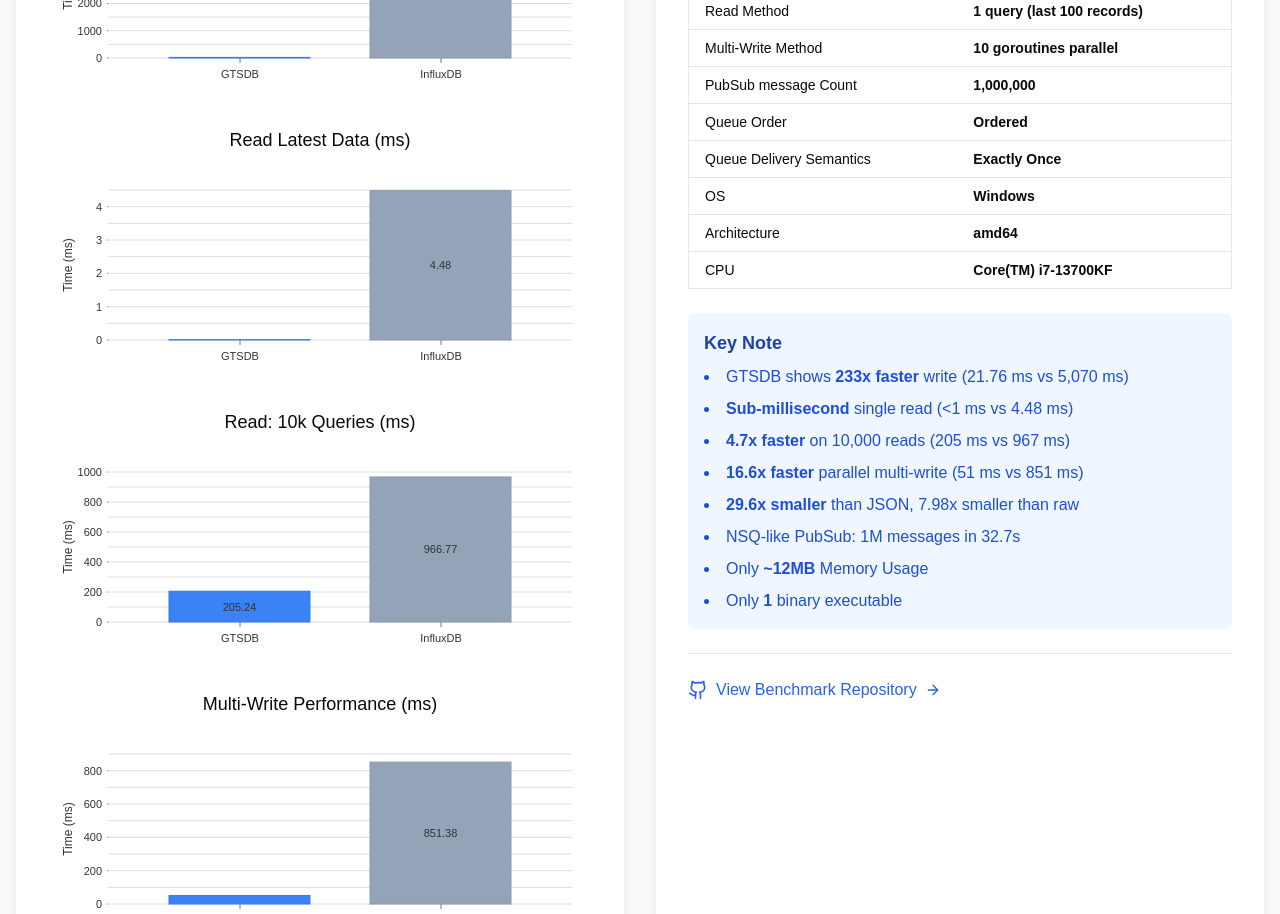
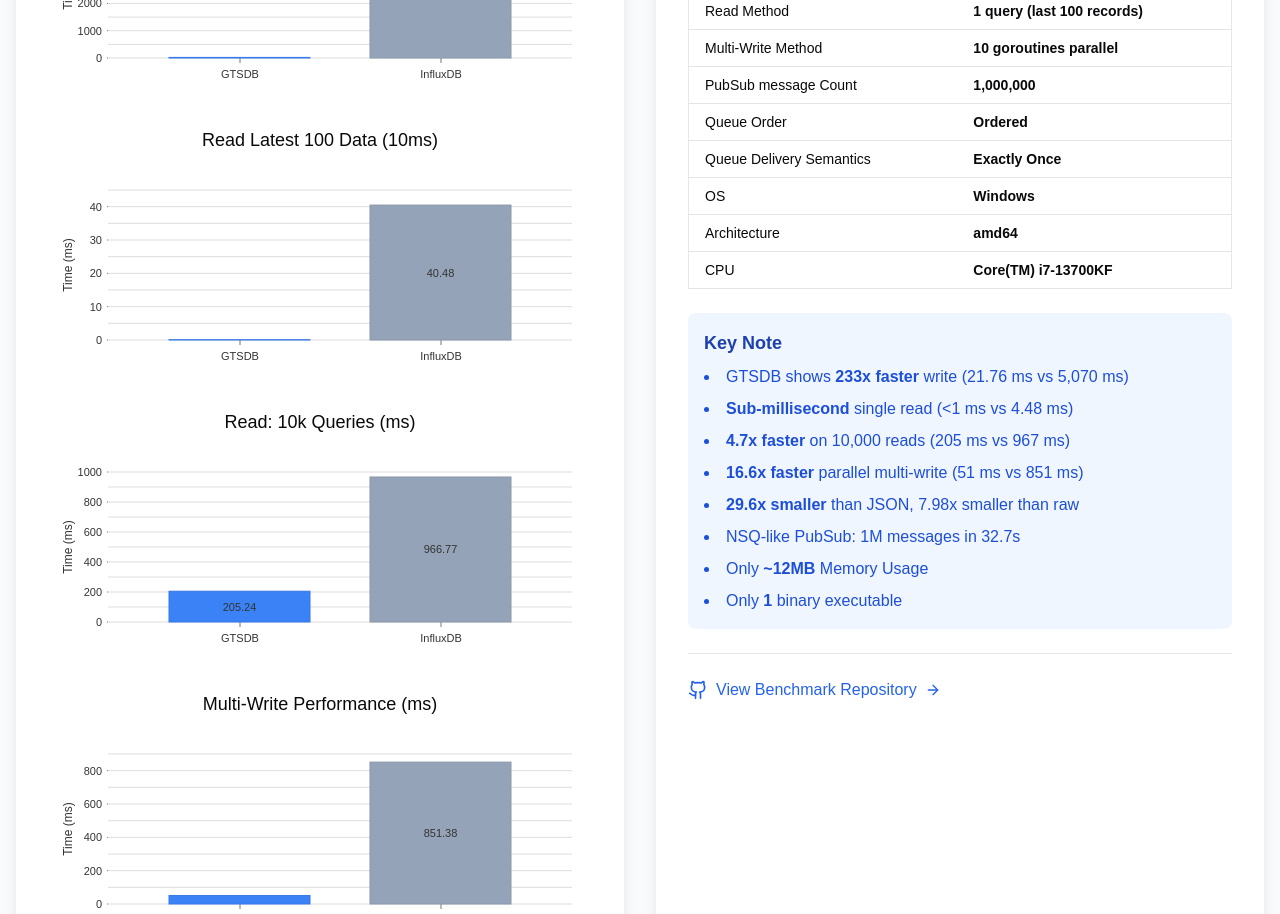
Before and after one commit to abbychau/gtsdb-homepage, a Next.js app: page / in a window 1280 px wide. Shown: the part 3320-4234 px from the top of the page. Built offline with nearby package versions, Linux system fonts and the light colour scheme.

Commit message:
feat: update read performance metrics and enhance chart title in PerformanceSection

```diff
--- a/app/page.tsx
+++ b/app/page.tsx
@@ -578,8 +578,8 @@
   ]
 
   const readData = [
-    { db: "GTSDB", milliseconds: 0.01 },
-    { db: "InfluxDB", milliseconds: 4.48 }
+    { db: "GTSDB", milliseconds: 0.1 },
+    { db: "InfluxDB", milliseconds: 40.48 }
   ]
 
   const readManyData = [
@@ -667,7 +667,7 @@
             <h3 className="text-2xl font-semibold mb-6">Benchmark Results</h3>
             <div className="space-y-8">
               <BarChartComponent data={writeData} title="Write Performance (ms)" />
-              <BarChartComponent data={readData} title="Read Latest Data (ms)" />
+              <BarChartComponent data={readData} title="Read Latest 100 Data (10ms)" />
               <BarChartComponent data={readManyData} title="Read: 10k Queries (ms)" />
               <BarChartComponent data={multiWriteData} title="Multi-Write Performance (ms)" />
               <BarChartComponent
```
